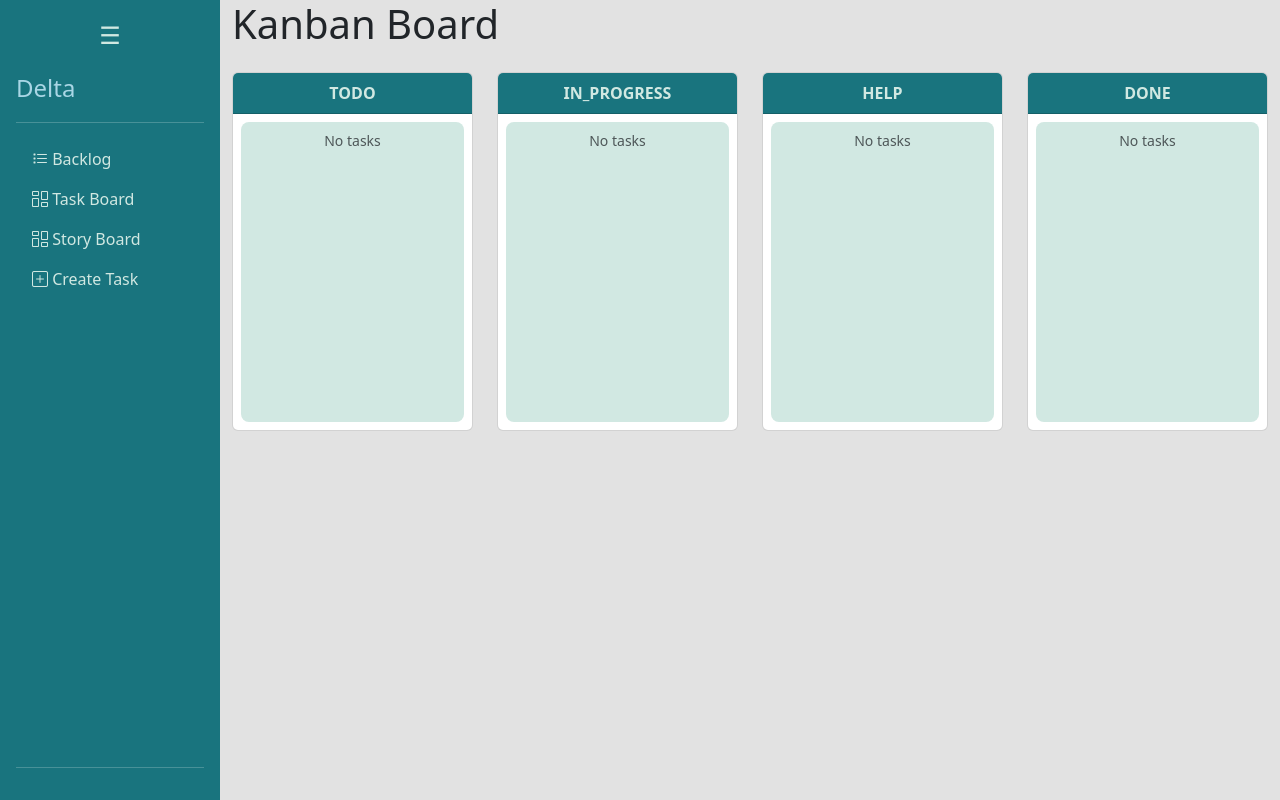
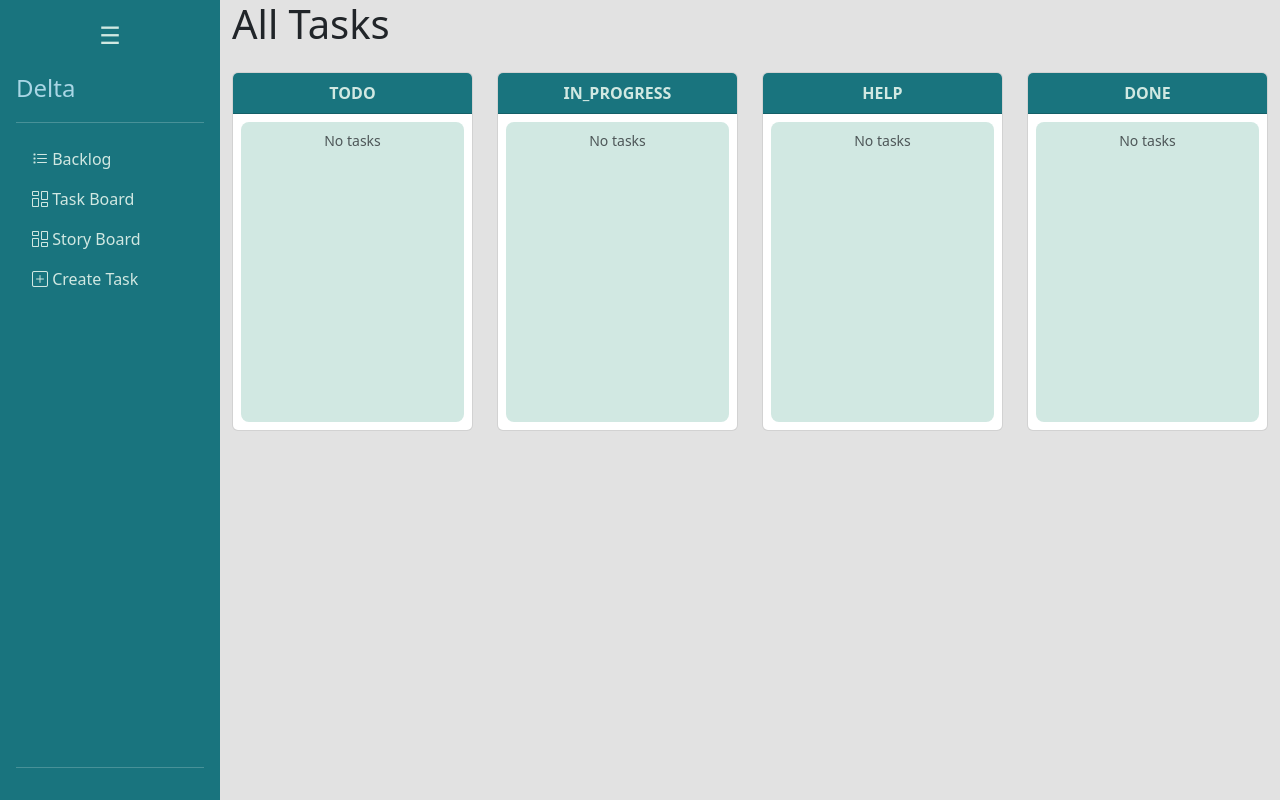
Before and after one commit to theafterhoursclub/delta, a Django app: page /kanban/ in a window 1280 px wide. Run offline with Django 5.2, Linux system fonts and the light colour scheme; data that the repository does not hold is empty; some libraries are stand-ins or nearby versions.

Commit message:
feat(ui): update kanban board title to reflect task type
* Change static title to dynamic based on task type
* Enhances user experience by providing context

```diff
--- a/kanban/templates/kanban/kanban_board.html
+++ b/kanban/templates/kanban/kanban_board.html
@@ -25,7 +25,7 @@
             {% include "kanban/sidebar.html" %}
         </div>
         <div class="col">
-            <h1 class="mb-4">Kanban Board</h1>
+            <h1 class="mb-4">{{ task_type }}</h1>
             <div class="row">
                 {% for status in statuses %}
                 <div class="col-md-3">
```
